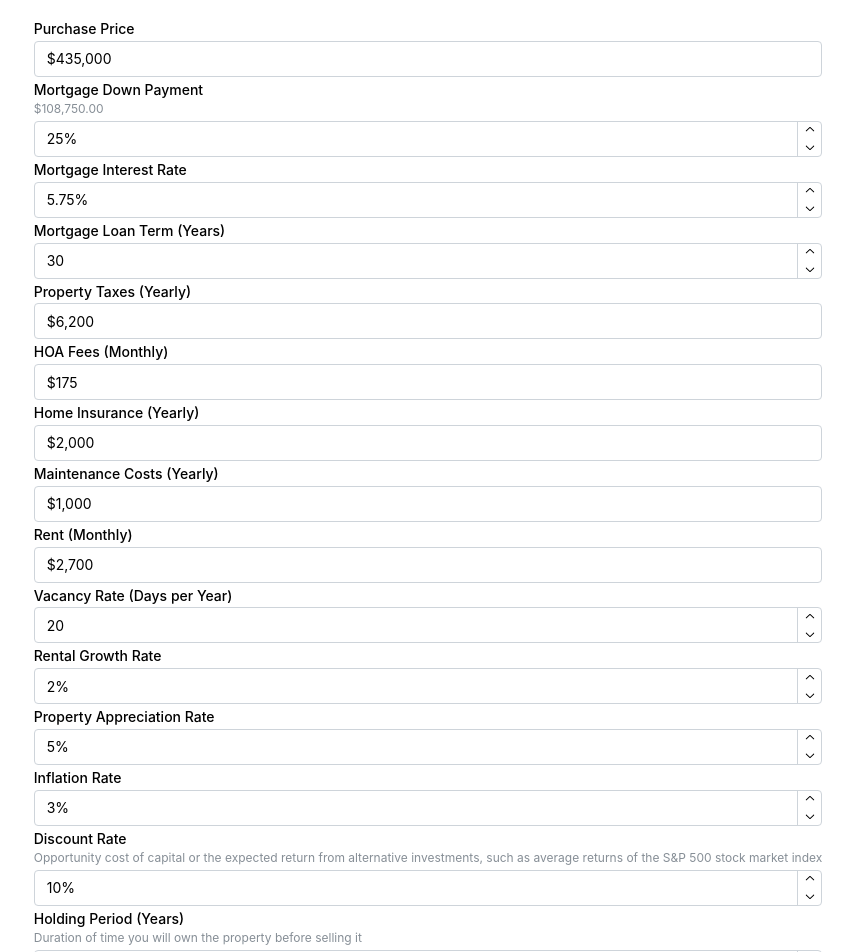
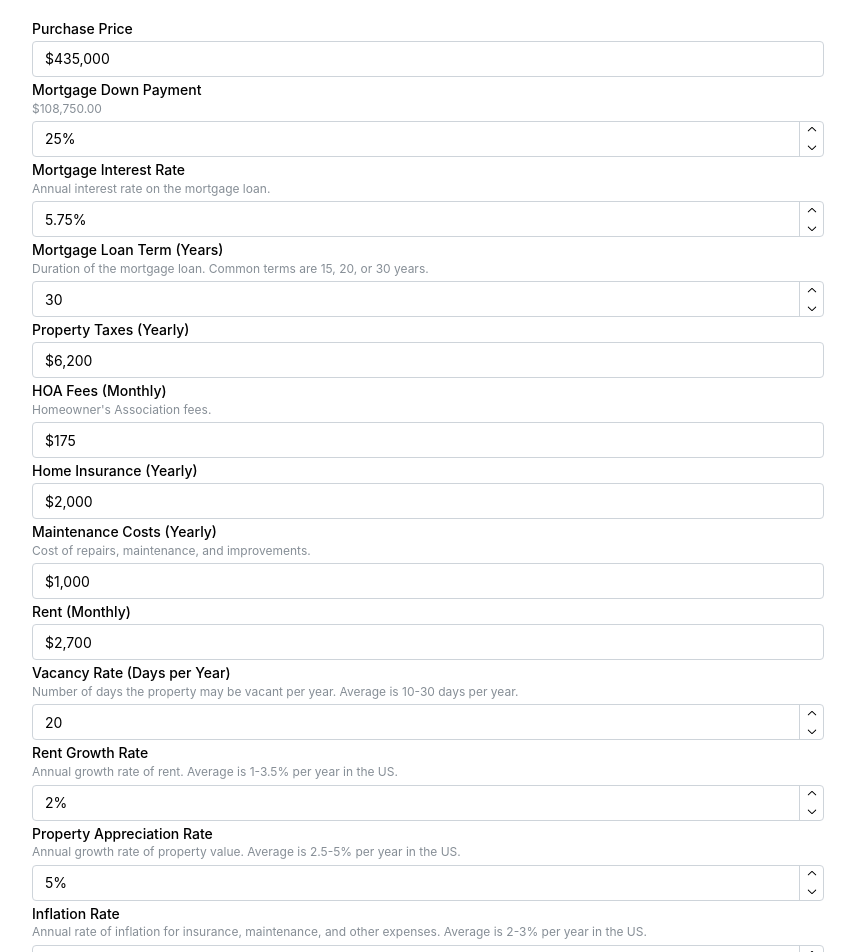
Before and after one commit to kkhimself/rentalbro, a React (Create React App) app: page / in a window 1280 px wide. Shown: the top 952 px of the page, without its empty margins (212-1067 px from the left). Built offline with nearby package versions, Linux system fonts and the light colour scheme.

Commit message:
Added descriptions of input fields

```diff
--- a/src/components/PropertyVariables.tsx
+++ b/src/components/PropertyVariables.tsx
@@ -84,6 +84,7 @@ export default function PropertyVariables({
       />
       <NumberInput
         label="Mortgage Interest Rate"
+        description="Annual interest rate on the mortgage loan."
         suffix="%"
         min={0}
         max={20}
@@ -93,6 +94,7 @@ export default function PropertyVariables({
       />
       <NumberInput
         label="Mortgage Loan Term (Years)"
+        description="Duration of the mortgage loan. Common terms are 15, 20, or 30 years."
         min={0}
         max={50}
         step={5}
@@ -109,6 +111,7 @@ export default function PropertyVariables({
       />
       <NumberInput
         label="HOA Fees (Monthly)"
+        description="Homeowner's Association fees."
         prefix="$"
         thousandSeparator=","
         hideControls
@@ -125,6 +128,7 @@ export default function PropertyVariables({
       />
       <NumberInput
         label="Maintenance Costs (Yearly)"
+        description="Cost of repairs, maintenance, and improvements."
         prefix="$"
         thousandSeparator=","
         hideControls
@@ -141,6 +145,7 @@ export default function PropertyVariables({
       />
       <NumberInput
         label="Vacancy Rate (Days per Year)"
+        description="Number of days the property may be vacant per year. Average is 10-30 days per year."
         min={0}
         max={366}
         step={10}
@@ -148,7 +153,8 @@ export default function PropertyVariables({
         {...form.getInputProps("averageVacancy")}
       />
       <NumberInput
-        label="Rental Growth Rate"
+        label="Rent Growth Rate"
+        description="Annual growth rate of rent. Average is 1-3.5% per year in the US."
         suffix="%"
         min={0}
         max={50}
@@ -158,6 +164,7 @@ export default function PropertyVariables({
       />
       <NumberInput
         label="Property Appreciation Rate"
+        description="Annual growth rate of property value. Average is 2.5-5% per year in the US."
         suffix="%"
         min={0}
         max={50}
@@ -167,6 +174,7 @@ export default function PropertyVariables({
       />
       <NumberInput
         label="Inflation Rate"
+        description="Annual rate of inflation for insurance, maintenance, and other expenses. Average is 2-3% per year in the US."
         suffix="%"
         min={0}
         max={25}
@@ -176,8 +184,8 @@ export default function PropertyVariables({
       />
       <NumberInput
         label="Discount Rate"
+        description="Opportunity cost of capital or the expected return from alternative investments, such as average returns of the S&P 500 stock market index."
         suffix="%"
-        description="Opportunity cost of capital or the expected return from alternative investments, such as average returns of the S&P 500 stock market index"
         min={0}
         max={25}
         step={0.5}
@@ -186,7 +194,7 @@ export default function PropertyVariables({
       />
       <NumberInput
         label="Holding Period (Years)"
-        description="Duration of time you will own the property before selling it"
+        description="Duration of time you will own the property before selling it."
         min={0}
         max={50}
         step={5}
@@ -195,6 +203,7 @@ export default function PropertyVariables({
       />
       <NumberInput
         label="Real Estate Agent's Commission"
+        description="Percentage of the property sale price that goes to the real estate agent when selling the property. Average is 5-6% in the US."
         suffix="%"
         min={0}
         max={25}
```
